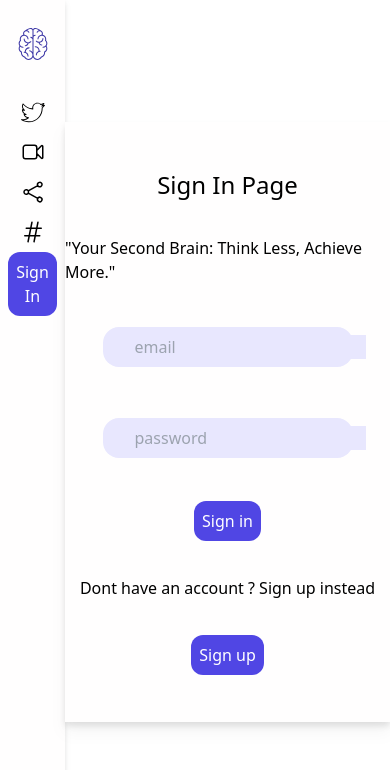
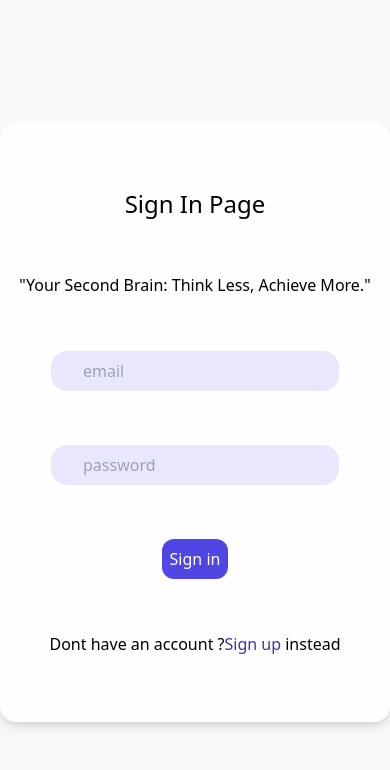
Before and after one commit to GarvThakral/SecondBrain, a React (Vite) app: page /signin in a window 390 px wide. Shown: the top 770 px of the page. Built offline with nearby package versions, Linux system fonts and the light colour scheme.

Commit message:
better routing and responsiveness

```diff
--- a/src/App.tsx
+++ b/src/App.tsx
@@ -8,17 +8,17 @@ import { SignUp } from './components/ui/signup';
 import { AddContent } from './components/ui/addContent';
 
 function App() {
-
   return(
   <BrowserRouter>
     <div className = {'grid grid-cols-12 min-h-screen'}>
       <SideBar className = {"col-span-2"}/>
-      <Routes>
-        <Route path = '/' element={<AppMain className = {"col-span-10"} />}></Route>
-        <Route path="/signin" element={<SignIn />} />
-        <Route path="/addContent" element={<AddContent/>} />
-        <Route path="/signup" element={<SignUp />} />
-      </Routes>
+        <div className="col-span-10">
+        <Routes>
+          <Route path = '/' element={<AppMain />}></Route>
+          <Route path="/signin" element={<SignIn />} />
+          <Route path="/signup" element={<SignUp />} />
+        </Routes>
+        </div>
     </div>
   </BrowserRouter>
   )
--- a/src/components/ui/addContent.tsx
+++ b/src/components/ui/addContent.tsx
@@ -55,12 +55,12 @@ export function AddContent() {
     }
 
     return (
-        <div className={"flex flex-col justify-center items-center min-h-screen col-span-10 "}>
-            <div className={"flex justify-evenly items-center flex-col w-[500px] h-[700px] drop-shadow-sm"}>
-                <Input variant={"secondary"} placeholder={"Post Title"} size={"lg"} onChange={(e) => changeTitleText(e)} />
-                <Input variant={"secondary"} placeholder={"Post Link"} size={"lg"} onChange={(e) => changeLinkText(e)} />
-                <SelectArea size={"lg"} variant={"secondary"} options={["Tweet", "Video", "Link"]} onChange={(e) => { changeSelectText(e) }} />
-                <TextArea variant={"secondary"} size={"md"} onChange={(e) => setText(e)} />
+        <div className={"flex flex-col justify-center items-center min-h-screen col-span-10 w-full "}>
+            <div className={"flex justify-evenly items-center flex-col w-fit min-h-96 drop-shadow-sm"}>
+                <Input variant={"secondary"} placeholder={"Post Title"} size={"md"} onChange={(e) => changeTitleText(e)} />
+                <Input variant={"secondary"} placeholder={"Post Link"} size={"md"} onChange={(e) => changeLinkText(e)} />
+                <SelectArea size={"md"} variant={"secondary"} options={["Tweet", "Video", "Link"]} onChange={(e) => { changeSelectText(e) }} />
+                <TextArea variant={"secondary"} size={"sm"} onChange={(e) => setText(e)} />
                 <TagMenu selectedTag={selectedTag} setSelectedTag={setSelectedTag} />
                 <Button variant={"primary"} size={"lg"} text={"Add Post"} endIcon={<PlusIcon size={"lg"} />} onClick={() => addBrain()}></Button>
             </div>
--- a/src/components/ui/appmain.tsx
+++ b/src/components/ui/appmain.tsx
@@ -8,9 +8,12 @@ import { PlusIcon } from "./icons/plusIcon"
 import { ShareIcon } from "./icons/shareIcon"
 import { useEffect, useState } from "react"
 import axios from "axios"
+import { AddContent } from "./addContent"
 const API_URL = "https://second-brain-be-mc85.vercel.app/api/v1"
 
-export function AppMain({ className }: { className: string }) {
+export function AppMain() {
+    const [addContent,setAddContent] = useState(false);
+
     interface Tag {
         _id: string;
         title: string;
@@ -44,7 +47,7 @@ export function AppMain({ className }: { className: string }) {
                     token
                 },
                 data: {
-                    contentId: cardId // changed 'contentIdentity' to 'cardId'
+                    contentId: cardId
                 }
             });
             setContentState(prevContent => prevContent.filter((item) => item._id !== cardId));
@@ -55,19 +58,18 @@ export function AppMain({ className }: { className: string }) {
     }
 
     return (
-        <div className={`min-h-screen ${className} bg-[#f8fafc] flex flex-col pt-4 p-4`}>
+        <div className={`min-h-screen bg-[#f8fafc] flex flex-col pt-4 p-4`}>
             <div className={"flex justify-between"}>
                 <div className={"text-2xl md:text-4xl b"}>
                     All Notes
                 </div>
                 <div className={"flex"}>
-                    <Link to="/addContent" className={"flex"}>
-                        <Button variant={"primary"} size={"lg"} text={"Add Content"} startIcon={<ShareIcon size={"lg"} />} onClick={() => { console.log("hi") }}></Button>
-                    </Link>
+                    <Button variant={"primary"} size={"lg"} text={"Add Content"} startIcon={<ShareIcon size={"lg"} />} onClick={() => {setAddContent(c=>!c)}}></Button>
                     <Button variant={"secondary"} size={"lg"} text={"Share Brain"} endIcon={<PlusIcon size={"lg"} />} onClick={() => { console.log("hi") }}></Button>
                 </div>
             </div>
             <div className={'mt-6 flex flex-wrap'}>
+                {addContent ? <AddContent/> : null}
                 {contentState?.map((item) => (
                     <Card
                         type={item.type}
--- a/src/components/ui/input.tsx
+++ b/src/components/ui/input.tsx
@@ -12,13 +12,15 @@ const variantStyles = {
     "secondary":"bg-purple-300 text-purple-600"
 }
 const sizeStyles = {
-    sm: "px-4 py-1",
-    md: "px-6 py-1",
-    lg: "px-8 py-2"
+    sm: "px-4 py-1 w-36",
+    md: "px-6 py-2 w-56 md:w-64",
+    lg: "px-8 py-2 w-72 lg:w-80"
 };
 
+
+
 export function Input(props:InputProps){
-    return <div className = {`flex ${sizeStyles[props.size]} rounded-2xl ${variantStyles[props.variant]} m-2 w-[250px]`}>
+    return <div className = {`flex ${sizeStyles[props.size]} rounded-2xl ${variantStyles[props.variant]}`}>
         <input ref = {props.ref} placeholder = {props.placeholder} onChange = {props.onChange} className = {`outline-none ${variantStyles[props.variant]}`}></input>
     </div>
 }
--- a/src/components/ui/selectArea.tsx
+++ b/src/components/ui/selectArea.tsx
@@ -12,14 +12,15 @@ const variantStyles = {
 }
 
 const sizeStyles = {
-    sm: "px-4 py-1",
-    md: "px-6 py-1",
-    lg: "px-8 py-2"
+    sm: "px-4 py-1 w-36",
+    md: "px-6 py-2 w-56 md:w-64",
+    lg: "px-8 py-2 w-72 lg:w-80"
 };
 
 
+
 export function SelectArea(props:SelectAreaProps){
-    return<div className = {`flex justify-center items-center ${sizeStyles[props.size]} rounded-2xl ${variantStyles[props.variant]} m-2 w-[250px]`}>
+    return<div className = {`flex justify-center items-center ${sizeStyles[props.size]} rounded-2xl ${variantStyles[props.variant]}`}>
         <select className = {`rounded-2xl outline-none ${variantStyles[props.variant]}`} onChange = {props.onChange}>
             {props.options.map((item,index)=>{
                 return <option key ={index} selected = {index === 0}>{item}</option>
--- a/src/components/ui/sidebar.tsx
+++ b/src/components/ui/sidebar.tsx
@@ -1,3 +1,4 @@
+import { useState } from "react";
 import { Button } from "./button";
 import { BrainIcon } from "./icons/brainIcon";
 import { ShareIcon } from "./icons/shareIcon";
@@ -5,11 +6,14 @@ import { TagIcon } from "./icons/tagIcon";
 import { TwitterIcon } from "./icons/twitterIcon";
 import { VideoIcon } from "./icons/VideoIcon";
 import { Link } from 'react-router-dom'
+import { SignIn } from "./signin";
 
 
 export function SideBar({ className }: { className: string }) {
+  const [signinState,toggleSigninState] = useState(false);
   return (
-      <div className={`min-h-screen ${className} flex flex-col p-3 bg-[#fffefe] drop-shadow-md items-center`}>
+    <div className={`min-h-screen ${className} flex flex-col p-3 bg-[#fffefe] drop-shadow-md items-center`}>
+        {signinState ? <SignIn />:null}
         <Link to = "/"><div className="md:text-2xl sm:text-lg flex items-center py-4 mb-4 ">
           <BrainIcon />
           <span className="ml-2 hidden sm:block">Garv's Brain</span>
@@ -31,7 +35,7 @@ export function SideBar({ className }: { className: string }) {
           <TagIcon size={"lg"} />
           <span className = "hidden sm:block">Tags</span>
         </div></Link>
-        <Link to = "/signin"><Button variant={"primary"} size= {"sm"} text = {"Sign In"} onClick = {()=>{}} /></Link>
+        <Button variant={"primary"} size= {"sm"} text = {"Sign In"} onClick = {()=>{toggleSigninState(c=>!c)}} />
       </div>
     );
   }
--- a/src/components/ui/signin.tsx
+++ b/src/components/ui/signin.tsx
@@ -17,15 +17,14 @@ export function SignIn() {
     localStorage.setItem('token',response.data.token)
   }
   return (
-    <div className="flex justify-center items-center min-h-screen col-span-10">
-      <div className = {"bg-[#fffefe] w-[500px] h-[600px] flex flex-col items-center justify-evenly drop-shadow-lg py-3"}>
+    <div className="flex justify-center items-center min-h-screen col-span-10 fixed top-0 left-0 w-screen bg-slate-50">
+      <div className = {"bg-[#fffefe] w-[500px] h-[600px] flex flex-col items-center justify-evenly drop-shadow-lg py-3  rounded-2xl"}>
         <span className = {"text-2xl"}>Sign In Page</span>
         <span className = {"text-1xl"}>"Your Second Brain: Think Less, Achieve More."</span>
         <Input variant = {"secondary"} size = {"lg"} placeholder="email" onChange={(e:React.ChangeEvent<HTMLInputElement>)=>{setEmail(e.target.value)}}/>
         <Input variant = {"secondary"} size = {"lg"} placeholder="password" onChange={(e:React.ChangeEvent<HTMLInputElement>)=>{setPassword(e.target.value)}}/>
         <Button variant = {"primary"} size = {"lg"} text = {"Sign in"} onClick ={()=>{signUserIn()}}/>
-        <span>Dont have an account ? Sign up instead</span>
-        <Link to ="/signup"><Button variant = {"primary"} size = {"lg"} text = {"Sign up"} onClick ={()=>{}}/></Link>
+        <span>Dont have an account ?<Link to ="/signup"><span className = "text-purple-500">Sign up </span></Link>instead</span>
       </div>
     </div>
   );
--- a/src/components/ui/signup.tsx
+++ b/src/components/ui/signup.tsx
@@ -19,15 +19,14 @@ export function SignUp() {
     localStorage.setItem('token',response.data.token)
   }
   return (
-    <div className="flex justify-center items-center min-h-screen col-span-10">
-      <div className = {"bg-[#fffefe] w-[500px] h-[600px] flex flex-col items-center justify-evenly drop-shadow-lg py-3"}>
+    <div className="flex justify-center items-center min-h-screen col-span-10 w-full">
+      <div className = {"bg-[#fffefe] w-96 flex flex-col items-center justify-evenly drop-shadow-lg py-3 rounded-2xl"}>
         <span className = {"text-2xl"}>Sign up Page</span>
         <span className = {"text-1xl"}>"Your Second Brain: Think Less, Achieve More."</span>
         <Input variant = {"secondary"} size = {"lg"} placeholder="username" onChange={(e:React.ChangeEvent<HTMLInputElement>)=>{setUsername(e.target.value)}}/>
         <Input variant = {"secondary"} size = {"lg"} placeholder="email" onChange={(e:React.ChangeEvent<HTMLInputElement>)=>{setEmail(e.target.value)}}/>
         <Input variant = {"secondary"} size = {"lg"} placeholder="password" onChange={(e:React.ChangeEvent<HTMLInputElement>)=>{setPassword(e.target.value)}}/>
         <Button variant = {"primary"} size = {"lg"} text = {"Sign up"} onClick ={()=>{signUserUp()}}/>
-        <span>Dont have an account ? Sign up instead</span>
         <Link to = "/signin"><Button variant = {"primary"} size = {"lg"} text = {"Sign in"} onClick ={()=>{}}/></Link>
       </div>
     </div>
--- a/src/components/ui/textarea.tsx
+++ b/src/components/ui/textarea.tsx
@@ -9,10 +9,11 @@ const variantStyles = {
     "secondary":"bg-purple-300 text-purple-600"
 }
 const sizeStyles = {
-    sm: "h-[80px] w-[200px]",
-    md: "h-[160px] w-[400px]",
-    lg: "h-[240px] w-[600px]"
+    sm: "h-20 w-48 sm:h-24 sm:w-56 md:h-32 md:w-64 lg:h-40 lg:w-72", // Small with responsive scaling
+    md: "h-40 w-96 sm:h-48 sm:w-[26rem] md:h-56 md:w-[30rem] lg:h-64 lg:w-[36rem]", // Medium with responsive scaling
+    lg: "h-60 w-[37.5rem] sm:h-72 sm:w-[40rem] md:h-80 md:w-[45rem] lg:h-96 lg:w-[50rem]" // Large with responsive scaling
   };
+
 
 export function TextArea(props:TextAreaProps){
     return<div>
```
